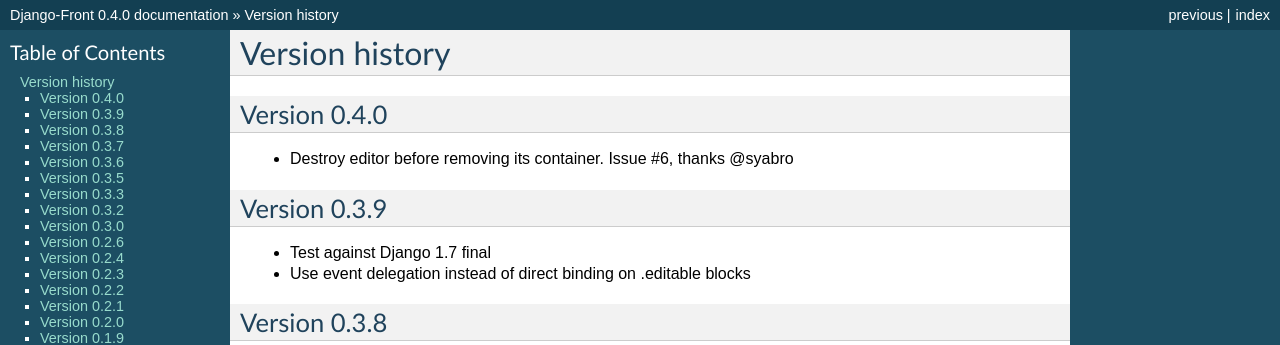
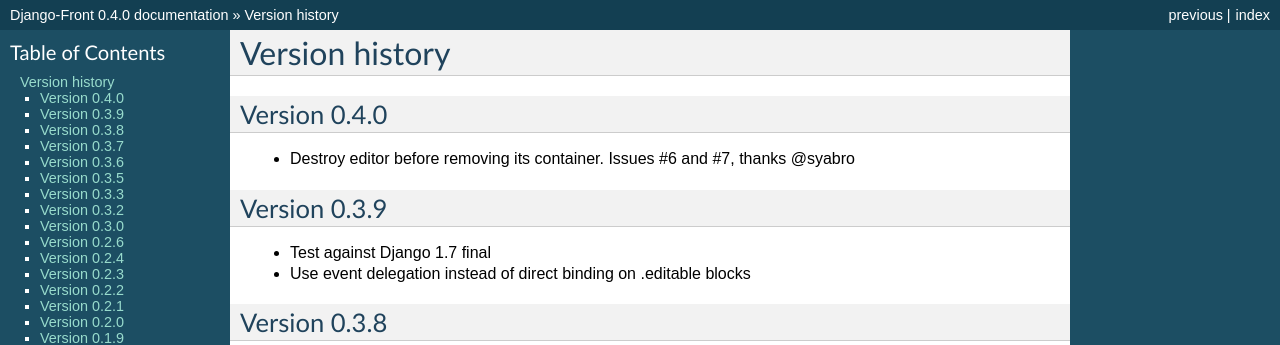
Before and after one commit to mbi/django-front, a Sphinx documentation site: the page built from docs/changes.rst, in a window 1280 px wide and 900 px high. Shown: the top 345 px of the window. Built offline with Sphinx 7.4.7, drawn with Linux system fonts in a browser that asks for light colours.

Commit message:
Updated changelog and test runner

```diff
--- a/docs/changes.rst
+++ b/docs/changes.rst
@@ -3,7 +3,7 @@
 
 Version 0.4.0
 =============
-* Destroy editor before removing its container. Issue #6, thanks @syabro
+* Destroy editor before removing its container. Issues #6 and #7, thanks @syabro
 
 Version 0.3.9
 =============
```
Also changed, not shown: 1 other file.
